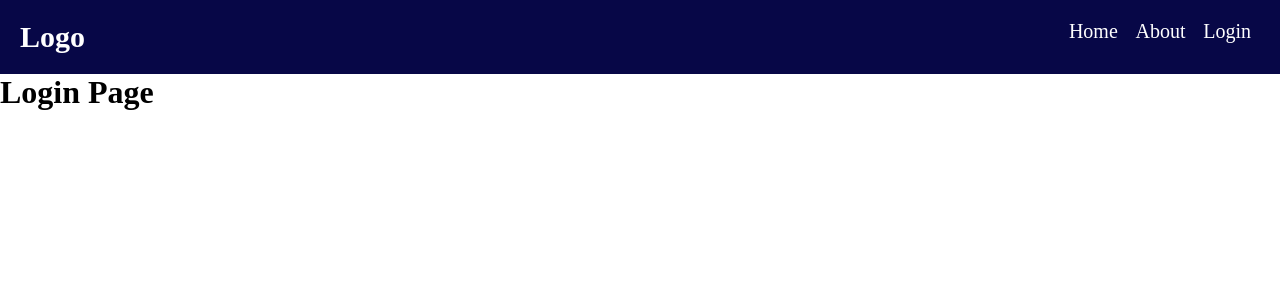
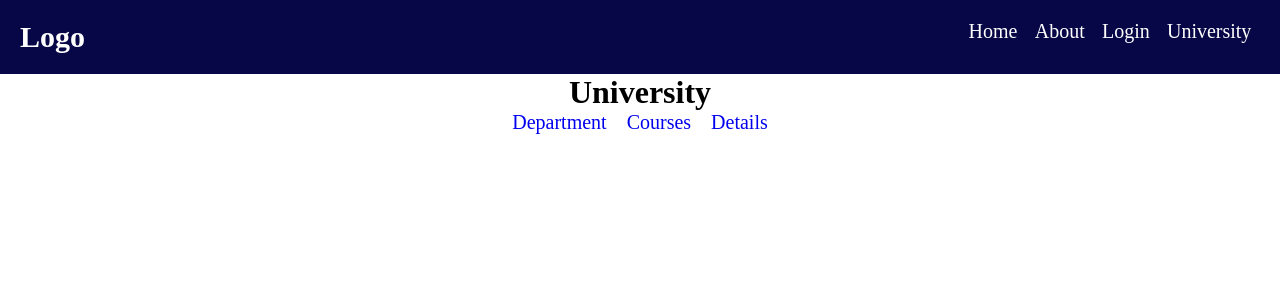
Before and after one commit to KokabNaveed/React, a React (Vite) app: page /university in a window 1280 px wide. Before the commit this address led to /login. Shown: the top 300 px of the page. Built offline with nearby package versions, Linux system fonts and the light colour scheme.

Commit message:
Add Nested Router

```diff
--- /dev/null
+++ b/src/Courses.jsx
@@ -0,0 +1,7 @@
+export default function Course(){
+    return(
+        <div>
+            <h1>Course</h1>
+        </div>
+    )
+}
--- /dev/null
+++ b/src/Departmentt.jsx
@@ -0,0 +1,7 @@
+export default function Department1(){
+    return(
+        <div>
+            <h1>Department</h1>
+        </div>
+    )
+}
--- /dev/null
+++ b/src/Details.jsx
@@ -0,0 +1,7 @@
+export default function Details(){
+    return(
+        <div>
+            <h1>Details</h1>
+        </div>
+    )
+}
--- a/src/LearnRoutes.jsx
+++ b/src/LearnRoutes.jsx
@@ -4,6 +4,10 @@ import About from "./About";
 import Login from "./Login";
 import NavBar from "./NavBar";
 import PageNotFound from "./PageNotfound";
+import University2 from "./Uniiversity";
+import Department1 from "./Departmentt";
+import Details from "./Details";
+import Course from "./Courses";
 
 function LearnRoutes() {
     return (
@@ -14,6 +18,12 @@ function LearnRoutes() {
                 <Route path="/" element={<Home />} />
                 <Route path="/about" element={<About />} />
                 <Route path="/login" element={<Login />} />
+                <Route path="/university" element={<University2/>}>
+                    <Route path="department1" element={<Department1/>}/>
+                    <Route path="detail" element={<Details/>}/>
+                    <Route path="course" element={<Course/>}/>
+                </Route>
+
                 <Route path="/*" element={<Navigate to={"/login"} />} /> {/* Navigate to login page*/}
 
                 {/* <Route path="/*" element={<PageNotFound/>} /> */} {/* Write new jsx page address */}
--- a/src/NavBar.jsx
+++ b/src/NavBar.jsx
@@ -1,8 +1,8 @@
 import { Link } from "react-router";
 import './Styles/header.css'
 
-function NavBar(){
-    return(
+function NavBar() {
+    return (
         <div className="header">
             <div>
                 <Link className="link" to='/'><h2>Logo</h2></Link>
@@ -18,6 +18,9 @@ function NavBar(){
                     <li>
                         <Link to='/login' className="link">Login</Link>
                     </li>
+                    <li>
+                        <Link to='/university' className="link">University</Link>
+                    </li>
                 </ul>
             </div>
         </div>
--- a/src/Styles/header.css
+++ b/src/Styles/header.css
@@ -19,9 +19,16 @@
     display: flex;
     list-style: none;
     justify-content: space-around;
-    width: 200px;
+    width: 300px;
 }
 
 .header .link{
     font-size: 20px;
 }
+
+.university .link1{
+text-decoration: none;
+font-size: 20px;
+width: 200px;
+margin: 10px;
+}
--- /dev/null
+++ b/src/Uniiversity.jsx
@@ -0,0 +1,13 @@
+import { NavLink, Outlet } from "react-router";
+
+export default function University2(){
+    return(
+        <div style={{textAlign:'center'}} className="university">
+            <h1>University</h1>
+                    <NavLink to='department1' className="link1">Department</NavLink>
+                    <NavLink to='course' className="link1">Courses</NavLink>
+                    <NavLink to='detail' className="link1">Details</NavLink>
+                    <Outlet/>
+        </div>
+    )
+}
```
Lines whose indentation alone changed are shown as unchanged.
